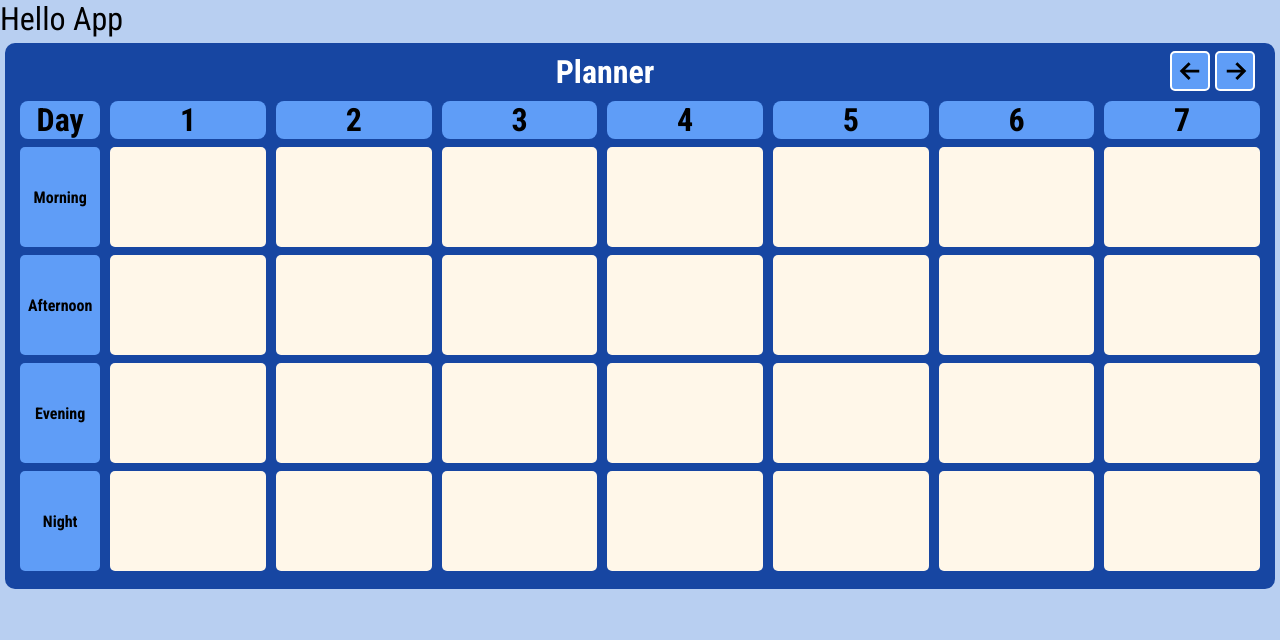
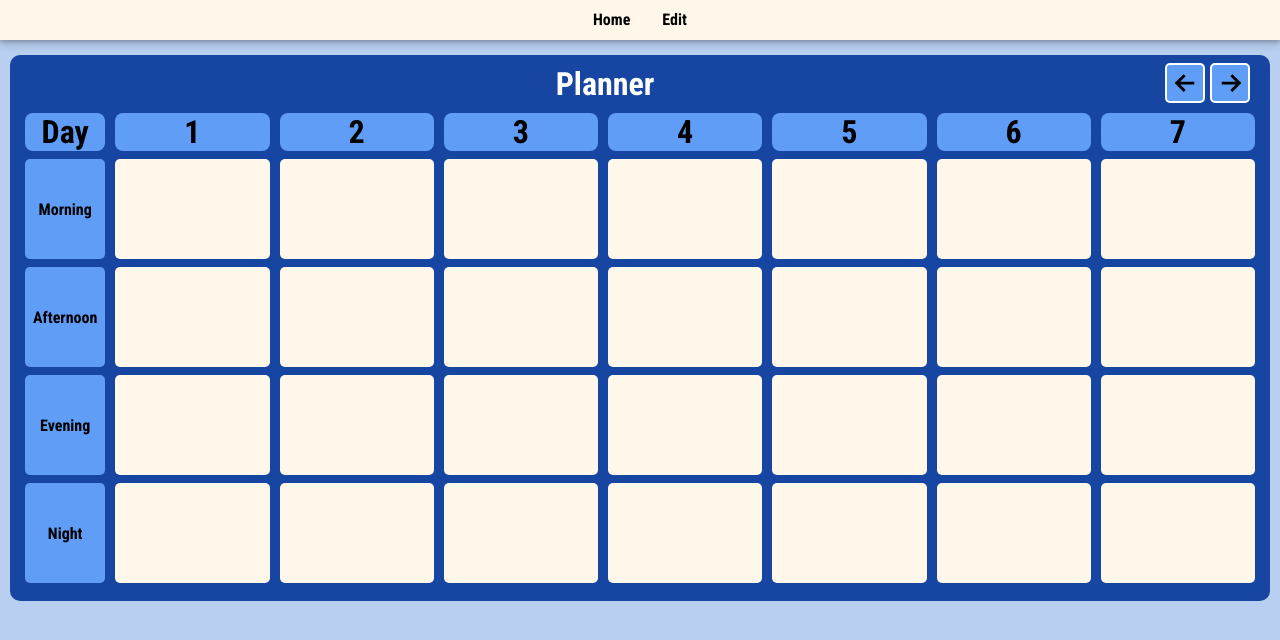
Before and after one commit to NonRoute/Planner, a React (Create React App) app in the folder client/: page / in a window 1280 px wide. Shown: the top 640 px of the page. Built offline with nearby package versions, Linux system fonts and the light colour scheme; no server answers.

Commit message:
create Navbar

```diff
--- a/client/src/App.js
+++ b/client/src/App.js
@@ -1,10 +1,11 @@
 import './App.css';
 import Planner from './components/Planner';
+import Navbar from './components/Navbar'
 
 function App() {
   return (
     <div className="app">
-      <h1>Hello App</h1>
+      <Navbar />
       <Planner />
     </div>
   );
--- a/client/src/MyRoute.js
+++ b/client/src/MyRoute.js
@@ -1,11 +1,13 @@
 import { BrowserRouter, Routes, Route } from "react-router-dom"
 import App from "./App"
+import Edit from "./components/Edit"
 
 const MyRoute = () => {
 	return (
 		<BrowserRouter>
 			<Routes>
 				<Route path="/" exact element={<App />} />
+				<Route path="/edit" exact element={<Edit />} />
 			</Routes>
 		</BrowserRouter>
 	)
--- a/client/src/components/Day.module.css
+++ b/client/src/components/Day.module.css
@@ -1,7 +1,3 @@
-.h1 {
-    background-color: wheat;
-}
-
 .task {
     display: flex;
     flex-direction: column;
--- /dev/null
+++ b/client/src/components/Edit.js
@@ -0,0 +1,7 @@
+const Edit = () => {
+    return (
+        <div></div>
+    )
+}
+
+export default Edit
--- /dev/null
+++ b/client/src/components/Navbar.js
@@ -0,0 +1,18 @@
+import { Link, useNavigate } from "react-router-dom"
+import styles from "./Navbar.module.css"
+
+const Navbar = () => {
+	const navigate = useNavigate()
+	return (
+		<nav>
+			<ul>
+				<li>
+					<Link to="/" className={styles.NavLink}>Home</Link>
+                    <Link to="/edit" className={styles.NavLink}>Edit</Link>
+				</li>
+			</ul>
+		</nav>
+	)
+}
+
+export default Navbar
--- /dev/null
+++ b/client/src/components/Navbar.module.css
@@ -0,0 +1,27 @@
+ul {
+	list-style-type: none;
+	background-color: #fff7e9;
+	margin: 0;
+	padding: 0;
+	overflow: hidden;
+    box-shadow: 0 2px 4px 0 rgba(0, 0, 0, 0.2), 0 3px 10px 0 rgba(0, 0, 0, 0.19);
+    display: flex;
+    justify-content: center;
+}
+
+li {
+	display: inline;
+    line-height: 40px;
+}
+
+li a:hover {
+	background-color: #fbea91;
+}
+
+.NavLink {
+	color: black;
+	font-weight: 800;
+	text-align: center;
+	padding: 14px 16px;
+	text-decoration: none;
+}
--- a/client/src/components/Planner.module.css
+++ b/client/src/components/Planner.module.css
@@ -2,7 +2,7 @@
 	display: flex;
 	flex-direction: column;
 	background-color: #1746a2;
-	margin: 5px;
+	margin: 15px 10px;
 	border-radius: 10px;
 	overflow: auto;
 	min-width: 700px;
```
